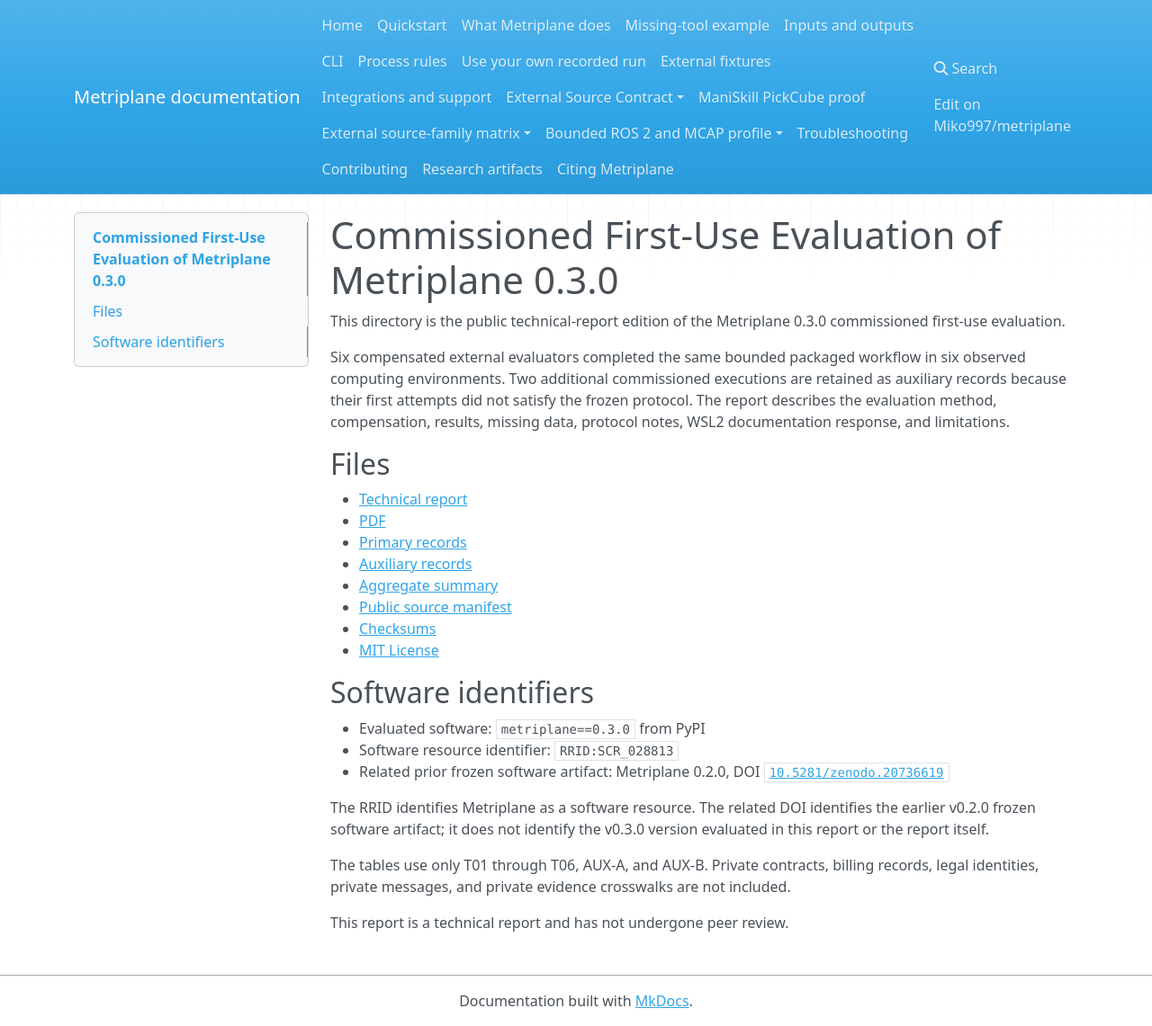
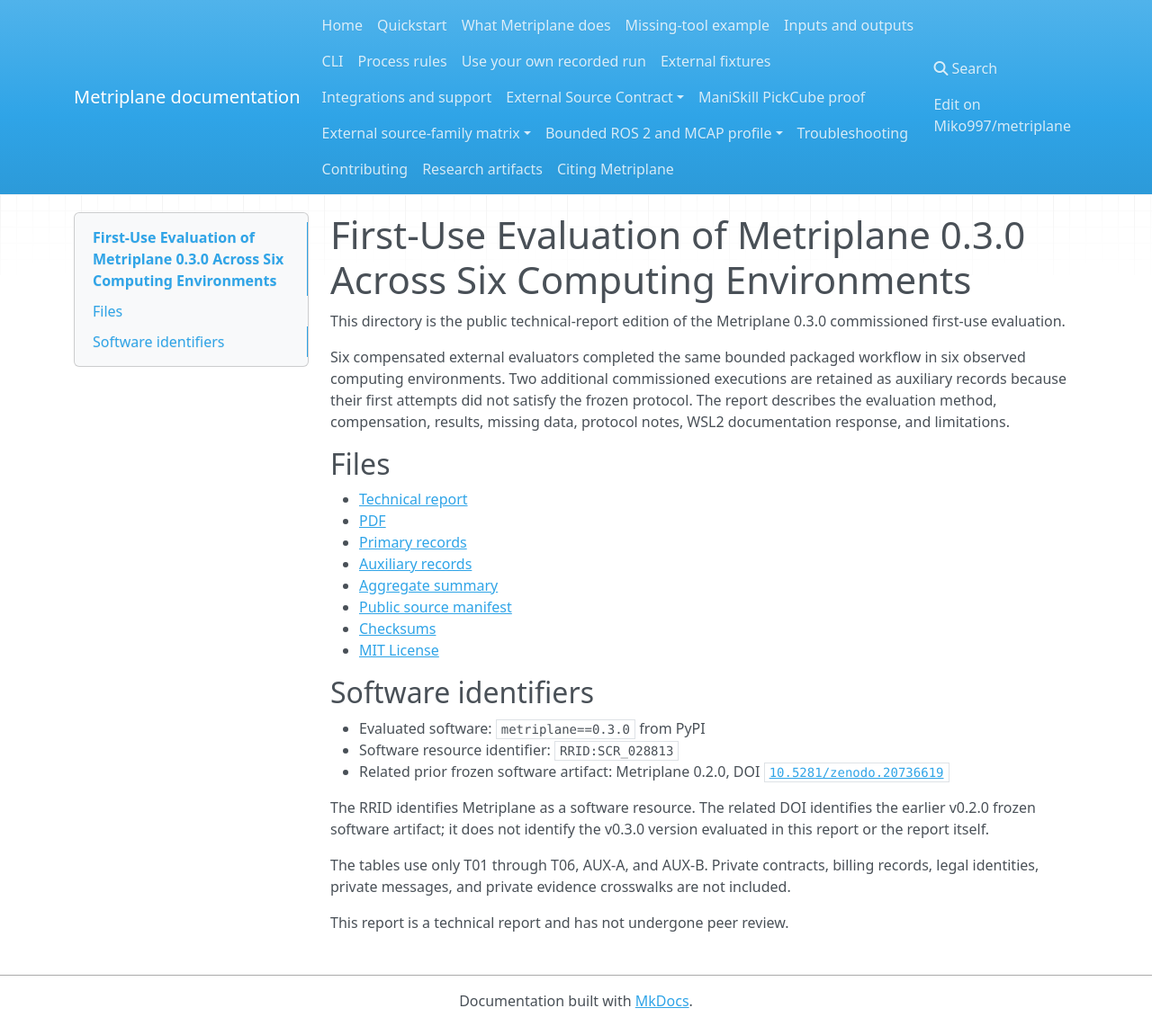
Before and after one commit to Miko997/metriplane, an MkDocs documentation site: the page built from docs/publications/commissioned-first-use-v030/README.md, in a window 1280 px wide. Shown: the whole page at 90% size. Built offline with MkDocs 1.6.1, drawn with Linux system fonts in a browser that asks for light colours; nearby versions of some CDN libraries.

Commit message:
Align the first-use publication title with Zenodo metadata (#70)
Align the README, Markdown report, PDF cover, and PDF metadata with the public Zenodo title while retaining the commissioned and compensated methodology disclosures.

```diff
--- a/docs/publications/commissioned-first-use-v030/README.md
+++ b/docs/publications/commissioned-first-use-v030/README.md
@@ -3,7 +3,7 @@
 SPDX-License-Identifier: MIT
 -->
 
-# Commissioned First-Use Evaluation of Metriplane 0.3.0
+# First-Use Evaluation of Metriplane 0.3.0 Across Six Computing Environments
 
 This directory is the public technical-report edition of the Metriplane 0.3.0 commissioned first-use evaluation.
 
--- a/docs/publications/commissioned-first-use-v030/REPORT.md
+++ b/docs/publications/commissioned-first-use-v030/REPORT.md
@@ -3,7 +3,7 @@
 SPDX-License-Identifier: MIT
 -->
 
-# Commissioned First-Use Evaluation of Metriplane 0.3.0 Across Six Computing Environments
+# First-Use Evaluation of Metriplane 0.3.0 Across Six Computing Environments
 
 **Miko Parkkinen**
 Technical report, version 1.0.0
```
Also changed, not shown: 2 other files.
